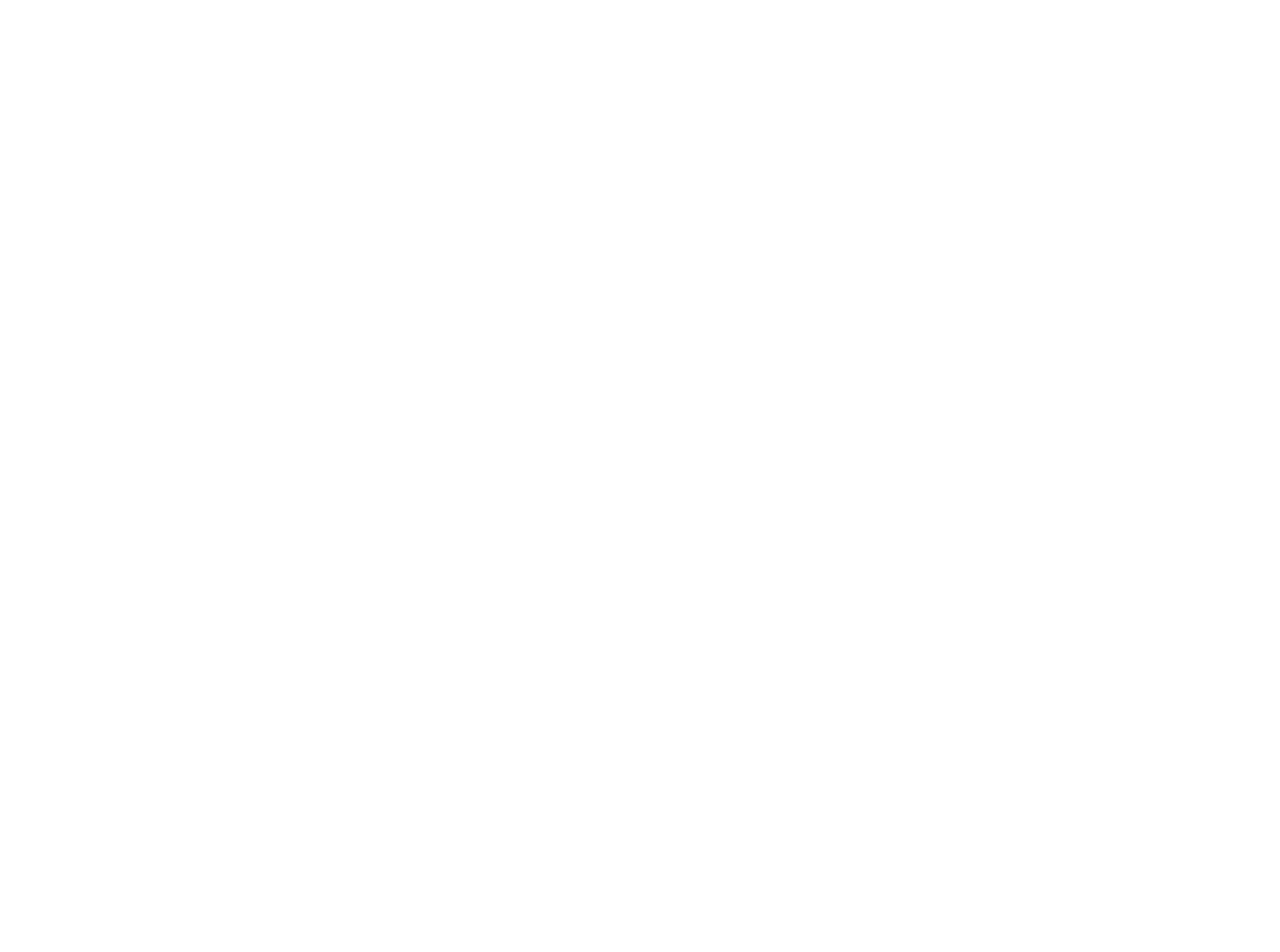
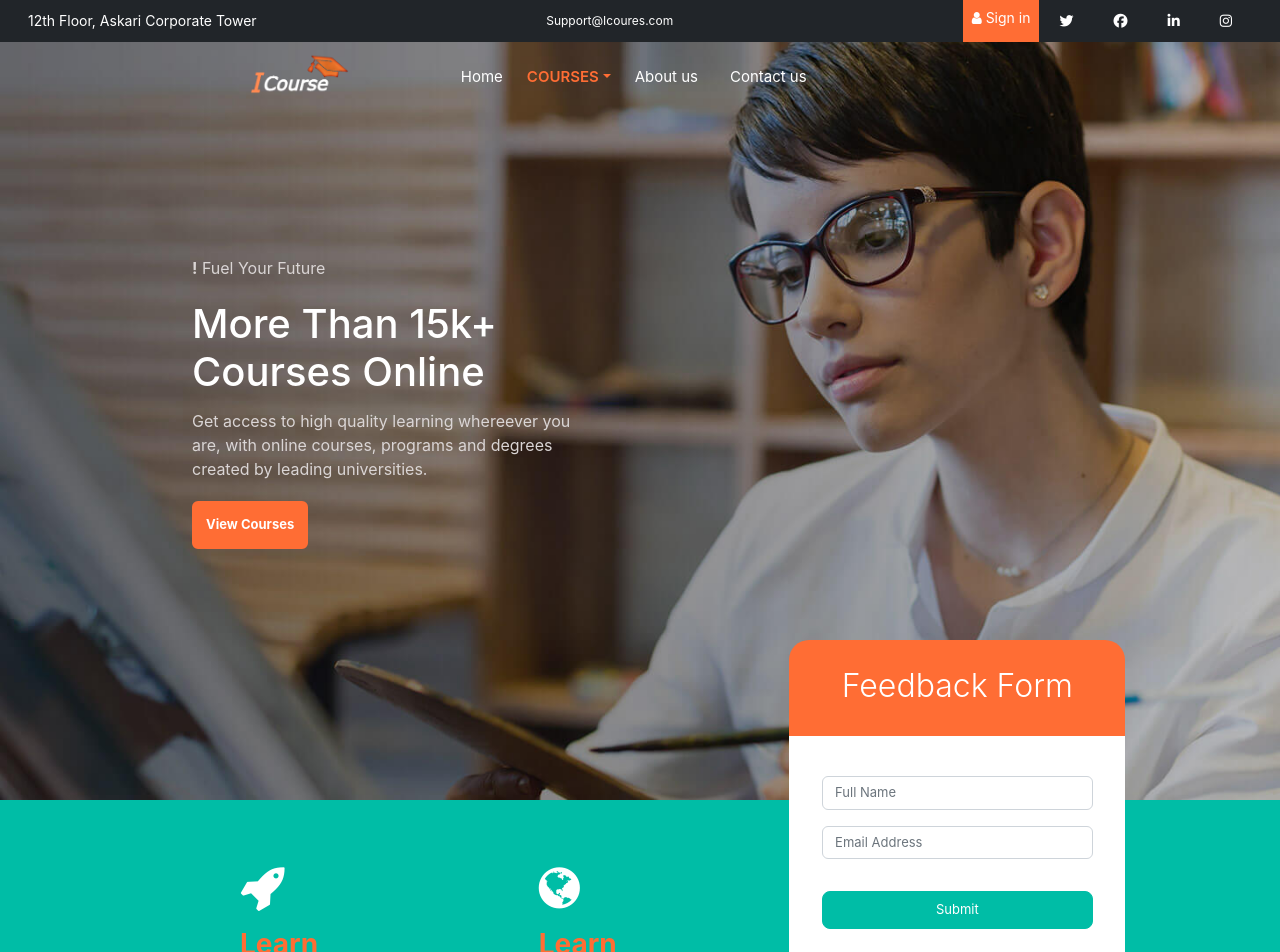
Before and after one commit to zohaibabdullah1/Training-Management-System, a React (Create React App) app: page /home in a window 1280 px wide. Before the commit this address had no page. Shown: the top 952 px of the page. Before the commit the page ends 800 px from the top, so only its background shows below. Built offline with nearby package versions, Linux system fonts and the light colour scheme.

Commit message:
Home Page Css Improvements and Routes

```diff
--- a/src/Admin.js
+++ b/src/Admin.js
@@ -4,7 +4,6 @@ import Drawer from "react-modern-drawer";
 import "react-modern-drawer/dist/index.css";
 import Offcanvas from "react-bootstrap/Offcanvas";
 import NavComp from "./NavBrandComp";
-import { FontAwesomeIcon } from "@fortawesome/react-fontawesome";
 
 const AdminPanel = () => {
   const [isOpen, setIsOpen] = React.useState(true);
--- a/src/Components/Auth/Login.js
+++ b/src/Components/Auth/Login.js
@@ -25,6 +25,9 @@ function LoginForm() {
   return (
     <>
       {<NavComp />}
+      <div className="arrow">
+    <Link to='/home'><i class='fas fa-chevron-circle-left back-arrow'></i></Link>
+      </div>
       <div className="Toggle">
         <ButtonGroup>
           {radios.map((radio, idx) => (
--- a/src/Components/Auth/Register.js
+++ b/src/Components/Auth/Register.js
@@ -1,7 +1,7 @@
 import { FormGroup, Label, Input } from "reactstrap";
 import Form from "react-bootstrap/Form";
 import { useState } from "react";
-import { useNavigate } from "react-router-dom";
+import { Link, useNavigate } from "react-router-dom";
 import ButtonGroup from "react-bootstrap/ButtonGroup";
 import ToggleButton from "react-bootstrap/ToggleButton";
 import Button from "react-bootstrap/Button";
@@ -22,6 +22,9 @@ function RegForm() {
   return (
     <>
       {<NavComp />}
+      <div className="arrow">
+    <Link to='/login'><i class='fas fa-chevron-circle-left back-arrow'></i></Link>
+      </div>
       <div className="Toggle">
         <ButtonGroup>
           {radios.map((radio, idx) => (
--- a/src/Home.js
+++ b/src/Home.js
@@ -6,7 +6,8 @@ import Nav from 'react-bootstrap/Nav';
 import Navbar from 'react-bootstrap/Navbar';
 import logo from './Icoures.png';
 import NavDropdown from 'react-bootstrap/NavDropdown';
-import { FormGroup, Label, Input } from "reactstrap";
+import { FormGroup, Input } from "reactstrap";
+import {Link} from 'react-router-dom';
 
 function Home() {
   return (
@@ -15,7 +16,7 @@ function Home() {
         <div >
           <Navbar className='main-header' bg="dark" expand="sm" >
             <Container fluid>
-              <Navbar.Brand href="#" className='nav_color'>12th Floor, Askari Corporate Tower.</Navbar.Brand>
+              <Navbar.Brand className='nav_color'>12th Floor, Askari Corporate Tower</Navbar.Brand>
               <Navbar.Toggle aria-controls="navbarScroll" />
               <Navbar.Collapse id="navbarScroll" className='nav-color'>
                 <Nav
@@ -23,11 +24,11 @@ function Home() {
                   style={{ maxHeight: '100px' }}
                   navbarScroll
                 >
-                  <Nav href="#action1">Support@Icoures.com</Nav>
+                  <Nav className='nav-mail' href="#action1">Support@Icoures.com</Nav>
                 </Nav>
                 <Form className="d-flex">
-                  <Button className="signin_btn_decore">
-                  <i className="fa fa-regular fa-user"></i> Sign in</Button>
+                <Link to="/login" className="signin_btn_decore">
+                  <i className="fa fa-regular fa-user"></i> Sign in</Link>
                   <i className="fa fa-brands fa-twitter i_design nav_color"></i>
                   <i className="fa fa-brands fa-facebook i_design nav_color"></i>
                   <i className="fa fa-brands fa-linkedin i_design nav_color"></i>
@@ -38,15 +39,17 @@ function Home() {
           </Navbar>
         </div>
 
+        <div className='main-container'>
         <div className='main-container-navbar'>
           <Navbar>
             <Container fluid>
-              <Navbar.Brand href="#home">
+              <Navbar.Brand className='home-icon'>
+
                 <img
                   alt=""
                   src={logo}
-                  width="130"
-                  height="60"
+                  width="100"
+                  height="45"
                   className="d-inline-block align-top"
                 />{' '}
               </Navbar.Brand>
@@ -56,7 +59,8 @@ function Home() {
                   className="me-auto my-2 my-lg-0 "
                   style={{ maxHeight: '100px' }}
                   navbarScroll>
-                  <Nav className='nav_padding' href="#action1">Home</Nav>
+
+                  <Link className='nav_padding' to="/home">Home</Link>
                   <NavDropdown className='dropdown_padding' title="COURSES" id="navbarScrollingDropdown">
                     <NavDropdown.Item href="#action3">Courses List</NavDropdown.Item>
                     <NavDropdown.Item href="#action4">
@@ -73,14 +77,17 @@ function Home() {
                       My Profile
                     </NavDropdown.Item>
                   </NavDropdown>
-                  <Nav className='nav_padding' href="#">ABOUT US</Nav>
-                  <Nav className='nav_padding' href="#">CONTACT US</Nav>
+                  <Link className='nav_padding' to="/about">About us</Link>
+                  <Link className='nav_padding' to="/contact">Contact us</Link>
                 </Nav>
               </Navbar.Collapse>
             </Container>
           </Navbar>
 
         </div>
+
+        </div>
+
         <div className='titlebar_home'>
           <p className='grey_titilebar'><b className='' >!</b> Fuel Your Future</p>
           <h1>More Than 15k+ Courses Online</h1>
@@ -106,17 +113,20 @@ function Home() {
               <h2 className='feedbback_center'>Feedback Form</h2>
             </div>
 
-            <Form>
+          <div className='feedback_field'>
+          <Form>
               <FormGroup className="position-relative">
-                <Input className='feedback_field' type="text" placeholder='Your Name' />
+                <Input className='field-set' type="text" placeholder='Full Name' />
               </FormGroup>
               <FormGroup className="position-relative">
-                <Input className='feedback_field' type="email" placeholder='Your@mail.com' />
+                <Input  className='field-set' type="email" placeholder='Email Address' />
               </FormGroup>
               <div className="d-grid gap-2">
                 <Button className='feedback_btn' size="lg">Submit</Button>
               </div>
             </Form>
+          </div>
+
           </div>
         </div>
 
--- a/src/NavBrandComp.js
+++ b/src/NavBrandComp.js
@@ -7,19 +7,18 @@ import Navbar from "react-bootstrap/Navbar";
 function NavComp() {
   return (
     <div>
-      <Navbar className="main-header" bg="dark" expand="sm">
+        <div >
+          <Navbar className='main-header' bg="dark" expand="sm" >
             <Container fluid>
-          <Navbar.Brand href="#" className="nav_color">
-            12th Floor, Askari Corporate Tower.
-          </Navbar.Brand>
+              <Navbar.Brand className='nav_color'>12th Floor, Askari Corporate Tower</Navbar.Brand>
               <Navbar.Toggle aria-controls="navbarScroll" />
-          <Navbar.Collapse id="navbarScroll" className="nav-color">
+              <Navbar.Collapse id="navbarScroll" className='nav-color'>
                 <Nav
                   className="me-auto my-2 my-lg-0 nav_color"
-              style={{ maxHeight: "100px" }}
+                  style={{ maxHeight: '100px' }}
                   navbarScroll
                 >
-              <Nav href="#action1">mrxyz@gamil.com</Nav>
+                  <Nav className='nav-mail' href="#action1">Support@Icoures.com</Nav>
                 </Nav>
                 <Form className="d-flex">
                   <i className="fa fa-brands fa-twitter i_design nav_color"></i>
@@ -31,6 +30,7 @@ function NavComp() {
             </Container>
           </Navbar>
         </div>
+        </div>
   );
 }
 
--- a/src/Pass_reset.js
+++ b/src/Pass_reset.js
@@ -24,7 +24,7 @@ function PassReset() {
                 <Label for="password">Confirm Password</Label>
                 <Input type="password" required />
               </FormGroup>
-              <div className="d-grid gap-2">
+              <div className="d-grid gap-2" id="reset-id">
                 <Button size="lg">Create New Password</Button>
               </div>
             </Form>
--- a/src/Routes.js
+++ b/src/Routes.js
@@ -10,11 +10,13 @@ import App from "./Drawer";
 import AdminPanel from "./Admin";
 import Quiz from "./Quiz";
 import Cpp from "./C++";
+import AboutUs from "./AboutUs";
+import ContactUs from "./ContactUs";
 
 function Router() {
   return (
     <Routes>
-      <Route path="/" element={<Home />} />
+      <Route path="/home" element={<Home />} />
       <Route path="/login" element={<LoginForm />} />
       <Route path="/register" element={<RegForm />} />
       <Route path="/catlog" element={<Catlogs />} />
@@ -24,6 +26,8 @@ function Router() {
       <Route path="/ap" element={<AdminPanel />} />
       <Route path="/quiz" element={<Quiz />} />
       <Route path="/cpp" element={<Cpp />} />
+      <Route path="/about" element={<AboutUs />} />
+      <Route path="/contact" element={<ContactUs />} />
     </Routes>
   );
 }
--- a/src/index.css
+++ b/src/index.css
@@ -66,7 +66,7 @@ hr{
   width: 50%;
 }
 .Login-Form{
-  width: 25%;
+  width: 35%;
   margin: auto;
   margin-top: 0.2%;
   padding: 1.5%;
@@ -101,10 +101,24 @@ hr{
 }
 
 .d-grid button:active{
-  background-color: #fff;
+  background-color:transparent;
   color: #00bda6;
-  border:1px solid #00bda6;
-  border: #f5af93;
+  /* border:1px solid #00bda6; */
+  /* border: #f5af93; */
+}
+.arrow{
+  display: flex;
+}
+
+.back-arrow{
+  font-size: 2rem;
+  color: rgb(255,109,52);
+  /* border: #00bda6 1px solid; */
+  text-align: left;
+  margin: 1rem 0 0 3rem;
+}
+.back-arrow:hover{
+  color: rgb(255, 135, 88);
 }
 .Forgot-Pass{
   text-decoration: none;
@@ -150,7 +164,7 @@ hr{
 
 .btn:hover{
   font-size: 13px;
-  background-color:rgb(255, 148, 105);
+  background-color: rgb(255, 135, 88);
   border: none;
 }
 .col1{
@@ -167,7 +181,7 @@ hr{
 
 .Reset-Form{
 
-  width: 25%;
+  width: 35%;
   margin: auto;
   margin-top: 6rem;
   padding: 1.5rem;
@@ -194,56 +208,94 @@ code {
   margin:auto ;
   padding: 0px 20px;
 }
-.nav_color{
+.__color{
   color: white;
   margin: auto;
   font-size: 0.80rem;
 }
 .main-header{
   height: 2.6rem;
+  /* font-size: 11px; */
+  color: #fff;
+  /* border: #00bda6 1px solid; */
+  /* margin: 1rem; */
+  padding: 1rem;
+}
+.nav-mail{
+  font-size: 12px;
+}
+.nav_color{
+  margin: auto;
+  color: #fff;
+  font-size: 14px;
 }
 .nav_color:hover{
-  color: rgb(255,109,52);
+  color: rgb(255, 135, 88);
 }
 .signin_btn_decore{
   height: 2.6rem;
   background-color: rgb(255,109,52);
   color: white;
-  border: solid rgb(255,109,52);
+  text-decoration: none;
+  font-size: 14px;
+  padding: 0.5rem;
+  padding-top: 0.4rem;
+  border:1px solid rgb(255,109,52);
   border-radius: 0;
 ;
 }
 .signin_btn_decore:hover{
   background-color: white;
-  color: rgb(255,109,52);
-  border: solid white;
+  color: rgb(255, 135, 88);
+  font-size: 14px;
+  padding-top: 0.4rem;
+  border:1px solid rgb(255, 135, 88);
 }
-
-
-.signin_btn_decore:hover{
-  background-color: white;
-  color: rgb(255,109,52);
-  border: solid white;
+.main-container{
+  /* border: #00bda6 1px solid; */
+  width: 70%;
+  margin: auto;
 }
 
 .main-container-navbar{
 
-  width: 50%;
-  padding: 0.2rem 1rem 0 1rem;
+  width: 90%;
+  /* border: 1px solid rgb(255,109,52); */
+  /* padding: 0.2rem 1rem 0 1rem; */
   backdrop-filter: blur(1%);
   margin:auto;
 }
 .nav_brand_margin{
+  /* border: #00bda6 1px solid; */
   margin: 0rem 0rem 0rem 4rem;
 }
 .nav_padding{
-  margin:0.8rem 0rem 0rem 2rem;
+  /* border: #00bda6 1px solid; */
+  /* width: 5rem; */
+  text-align: center;
+  text-decoration: none;
+  /* padding-left: 6px; */
+  margin: 1rem;
+  /* margin:0.8rem 0rem 0rem 2rem; */
   color: white;
-  font-weight: bold;
+  font-size: 15px;
+  font-weight: 400;
 }
+.nav_padding:hover{
+
+  color: rgb(255, 135, 88);
+
+}
+
 .dropdown_padding{
-  margin: 0.4rem 0rem 0rem 2rem;
-  font-weight: bold;
+  /* border: #00bda6 1px solid; */
+  font-size: 15px;
+  margin: 0.5rem 0rem 0rem 0rem;
+  font-weight: 600;
+}
+
+#navbarScrollingDropdown:hover{
+  color: rgb(255, 255, 255);
 }
 
 .background_image{
@@ -254,6 +306,13 @@ code {
 }
 #navbarScrollingDropdown{
   color: rgb(255,109,52);
+}
+
+.home-icon{
+  /* border: #00bda6 1px solid; */
+  padding: 0;
+  margin: -0.5rem 6rem 0 0;
+
 }
 
 .titlebar_home{
@@ -274,9 +333,9 @@ code {
   height: 3rem;
 }
 .titlebar_btn:hover{
-  border: 2px solid rgb(255,109,52);
+  border: 2px solid rgb(255, 135, 88);
   background-color: white;
-  color: rgb(255,109,52);
+  color: rgb(255, 135, 88);
 
 }
 
@@ -432,7 +491,7 @@ code {
   margin: 1rem 0rem;
 }
 .icon_size:hover{
-  color: rgb(255,109,52);
+  color: rgb(255, 135, 88);
 }
 
 .second_data{
@@ -445,7 +504,8 @@ code {
   margin-top: -10rem;
   background-color: white;
   border-radius: 30px;
-  height: 24rem;
+  height: 22rem;
+  width: 21rem;
 
 }
 
@@ -455,20 +515,35 @@ code {
   border-radius: 20px 20px 0px 0px;
 }
 .feedbback_center{
-  margin: auto;
-  padding-top: 2rem;
-  width: 80%;
+  /* margin: auto; */
+  padding: 1.7rem;
+  text-align: center;
+  font-weight: 300;
+  /* width: 80%; */
+  /* border: #00bda6 1px solid; */
 }
 
 .feedback_field{
-  width: 80%;
+  width: 90%;
   margin: auto;
-  margin-top: 2rem;
+  margin-top: 1.5rem;
+  padding: 1rem;
+  /* font-size: 12px; */
+  /* border: #00bda6 1px solid; */
+  /* margin-top: 2rem; */
 }
+.field-set{
+
+  font-size: 13px;
+
+
+}
+
+
 .feedback_btn{
-  width: 40%;
+  width: 100%;
   margin: auto;
-  margin-top: 2rem;
+  margin-top: 1rem;
   color: #ffff;
 }
 
```
Also changed, not shown: src/AboutUs.js (+14 -0 lines), src/ContactUs.js (+14 -1 lines). Lines whose indentation alone changed are shown as unchanged.
